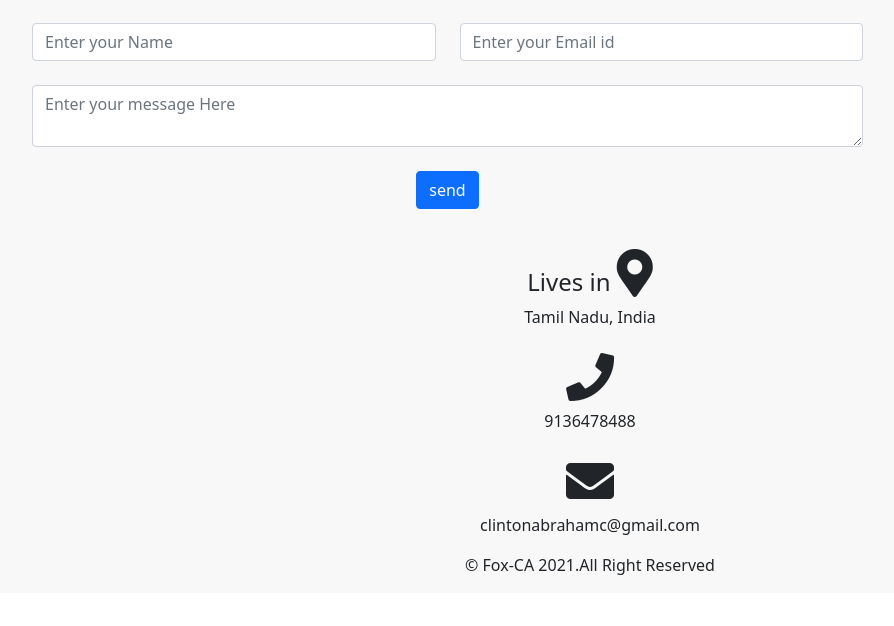
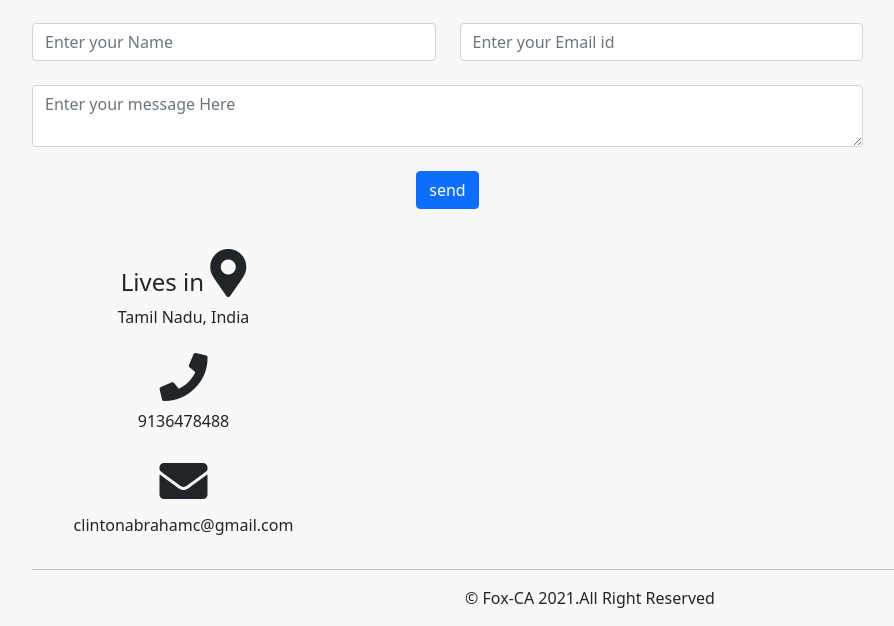
Before and after one commit to Franklin-Graham/Blog-CLINTON, a Django app: page / in a window 1280 px wide. Shown: the part 2333-2959 px from the top of the page, without its empty margins (50-944 px from the left). Before the commit the page ends 2908 px from the top, so only its background shows below. Run offline with Django 3.2, Linux system fonts and the light colour scheme; data comes from the database, SQL or seed files in the repository; some libraries are stand-ins or nearby versions.

Commit message:
My first commit

```diff
--- a/templates/about.html
+++ b/templates/about.html
@@ -206,13 +206,15 @@ Download my CV(resume) here <a style="text-decoration:none;" href ="{{i.resume.u
 <!--Section: Contact v.2-->
 
     <div class="card-body card_contact">
+<div class="col-12 col-sm-12 col-md-3 xol-lg-3">
 <h4>Lives in <i class="fas fa-map-marker-alt fa-2x"></i></h4>
     <h7>Tamil Nadu, India</h7><br>
 <h4><i class="fas fa-phone mt-4 fa-2x"></i></h4>
     <h7>{{i.contact_1}}</h7><br>
 <h4><i class="fas fa-envelope mt-4 fa-2x"></i></h4>
     <h7>clintonabrahamc@gmail.com</h7>
+</div>
     </div>
-
+<hr>
 </div>
 {% endfor %}
```
Also changed, not shown: static/images/contact.jpg (deleted), static/images/header.jpg (deleted).
